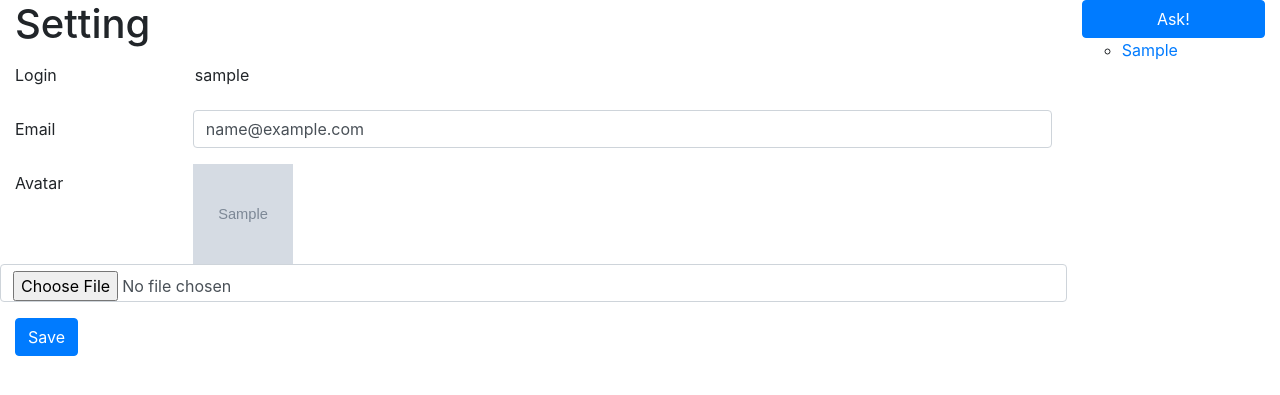
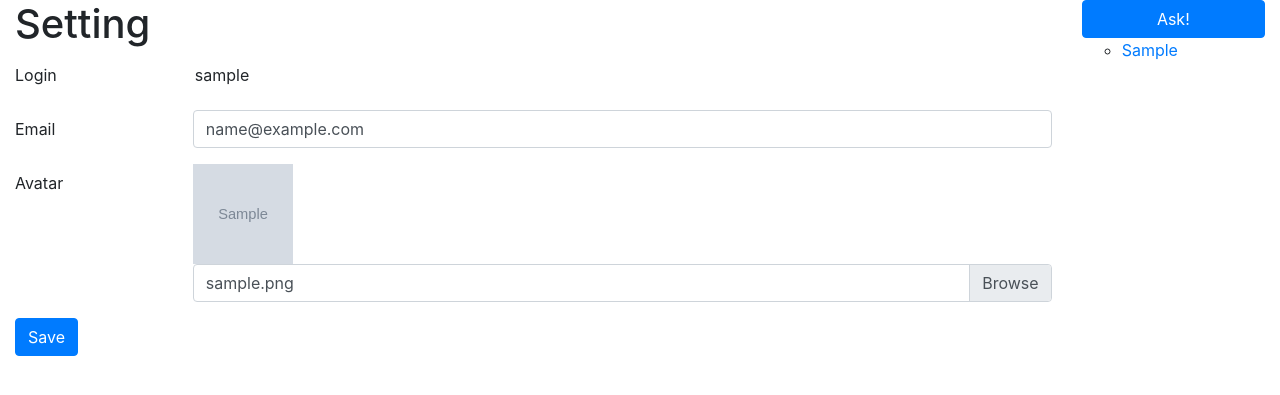
Before and after one commit to katty87/Hasker, a Django app: page /homepage/settings/1/ in a window 1280 px wide. Shown: the part 106-501 px from the top of the page. Run offline with Django 3.2, Linux system fonts and the light colour scheme; a user stored in the database is signed in; tables that the repository leaves empty hold one stand-in row (values such as "Sample post"); grey boxes marked "Sample" are stand-in pictures; some libraries are stand-ins or nearby versions.

Commit message:
Add ability to change user profile picture

```diff
--- a/homepage/models.py
+++ b/homepage/models.py
@@ -1,7 +1,7 @@
 from django.db import models
 from django.contrib.auth.models import User
-from django.db.models.signals import post_save
-from django.dispatch import receiver
+from django.core.files.storage import FileSystemStorage
+from django.conf import settings
 from django.db.models import Sum
 import os
 
@@ -10,9 +10,16 @@ def get_image_path(instance, filename):
     return os.path.join('profile_images', "{}".format(instance.id), filename)
 
 
+class OverwriteStorage(FileSystemStorage):
+    def get_available_name(self, name, max_length=None):
+        if self.exists(name):
+            os.remove(os.path.join(settings.MEDIA_ROOT, name))
+        return name
+
+
 class UserProfile(models.Model):
     user = models.OneToOneField(User, on_delete=models.CASCADE)
-    avatar = models.ImageField(null=True, upload_to=get_image_path)
+    avatar = models.ImageField(null=True, upload_to=get_image_path, storage=OverwriteStorage())
 
 
 class Tag(models.Model):
--- a/homepage/views.py
+++ b/homepage/views.py
@@ -184,9 +184,9 @@ def signup_view(request):
 
 
 class SettingsView(LoginRequiredMixin, UpdateView):
-    model = User
+    model = UserProfile
     template_name = 'registration/user_settings.html'
-    fields = ['email']
+    fields = ['avatar']
 
     def get_success_url(self):
         redirect_to = self.request.POST['next']
@@ -195,12 +195,13 @@ class SettingsView(LoginRequiredMixin, UpdateView):
     def get_context_data(self, **kwargs):
         context = super(SettingsView, self).get_context_data(**kwargs)
         context.update({'next': self.request.GET.get('next', '')})
+        context.update({'file_name': os.path.basename(self.request.user.userprofile.avatar.name)})
 
         return context
 
     def post(self, request, *args, **kwargs):
         response = super(SettingsView, self).post(request, *args, **kwargs)
         form = self.get_form()
-        request.user.userprofile.avatar = form.files['avatar']
-        request.user.userprofile.save()
+        request.user.email = form.data['email']
+        request.user.save()
         return response
--- a/templates/registration/user_settings.html
+++ b/templates/registration/user_settings.html
@@ -20,10 +20,13 @@
     <div class="form-group row">
         <label for="avatar" class="col-sm-2 col-form-label">Avatar</label>
         <div class="col-sm-10">
-            <img src="{{ user.userprofile.avatar.url }}" width="100" height="100" alt="No image">
+            <img src="{{ user.userprofile.avatar.url }}" id="img-preview" width="100" height="100" alt="No image">
 
+            <div class="custom-file">
+              <input type="file" class="custom-file-input" id="avatar" name="avatar" accept="image/*" value="{{ user.userprofile.avatar.url }}" onchange="loadFile(event)">
+              <label class="custom-file-label" for="avatar" id="file_name">{{ file_name }}</label>
+            </div>
         </div>
-        <input type="file" class="form-control" id="avatar" name="avatar" value="/media/profile_images/1/sql.png">
     </div>
 
   <div class="form-group row">
@@ -34,4 +37,15 @@
   </div>
 </form>
 </form>
+
+<script>
+  var loadFile = function(event) {
+    var preview = document.getElementById('img-preview');
+    preview.src = URL.createObjectURL(event.target.files[0]);
+    preview.onload = function() {
+      URL.revokeObjectURL(preview.src)
+    }
+    document.getElementById('file_name').innerHTML = event.target.files[0].name
+  };
+</script>
 {% endblock %}
```
